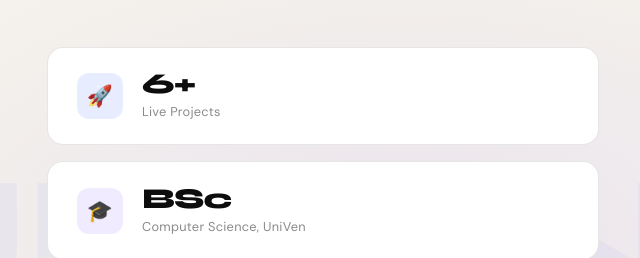
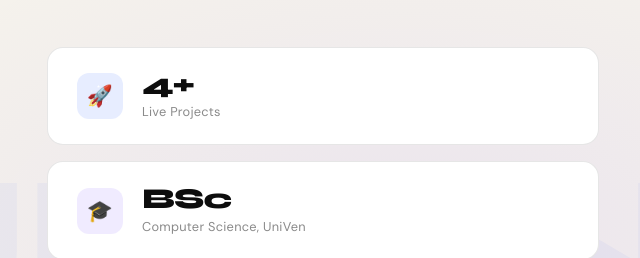
Before and after one commit to Hlulani05/portfolio, a plain HTML site: page index.html in a window 1280 px wide. Shown: the part 148-406 px from the top of the page, 617-1257 px from the left. Drawn offline with Linux system fonts and the light colour scheme.

Commit message:
Updated portfolio with new changes

```diff
--- a/index.html
+++ b/index.html
@@ -408,7 +408,7 @@
     <div class="stat-card reveal">
       <div class="stat-icon blue">🚀</div>
       <div>
-        <div class="stat-num">6+</div>
+        <div class="stat-num">4+</div>
         <div class="stat-label">Live Projects</div>
       </div>
     </div>
```
